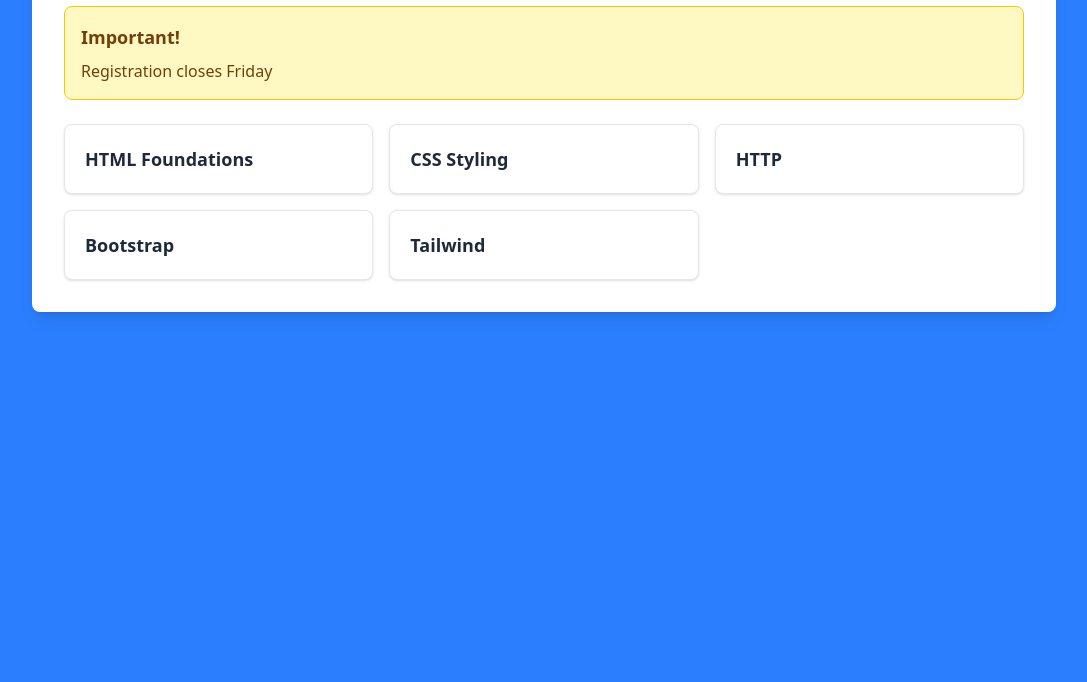
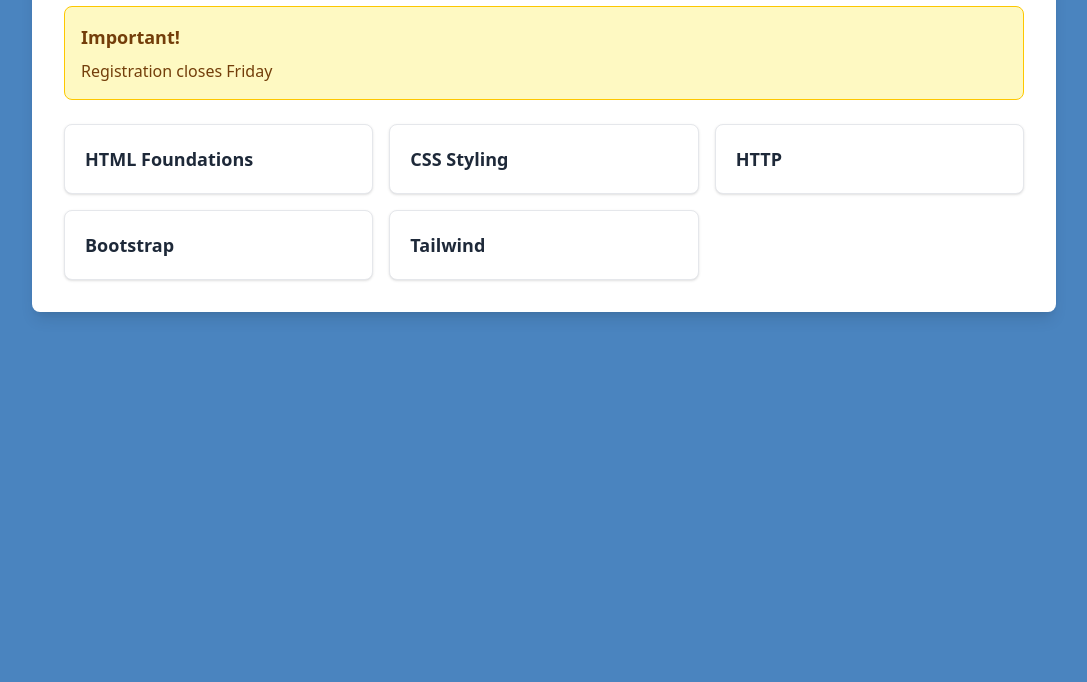
Before and after one commit to chanintimbal/CST356, a plain HTML site: page Lab5/tailwind.html in a window 1280 px wide. Shown: the part 118-800 px from the top of the page, without its empty margins (96-1183 px from the left). Drawn offline with nearby package versions, Linux system fonts and the light colour scheme.

Commit message:
updated small things

```diff
--- a/Lab5/tailwind.html
+++ b/Lab5/tailwind.html
@@ -8,7 +8,7 @@
     <title>Web Development Workshop</title>
 </head>
 
-<body class="bg-blue-500 min-h-screen py-8">
+<body class="bg-[#4a84bf] min-h-screen py-8">
 
     <main class="max-w-5xl mx-auto bg-white rounded-lg p-6 md:p-8 shadow-lg">
 
```
Also changed, not shown: Lab5/bootstrap.html (+1 -0 lines).
